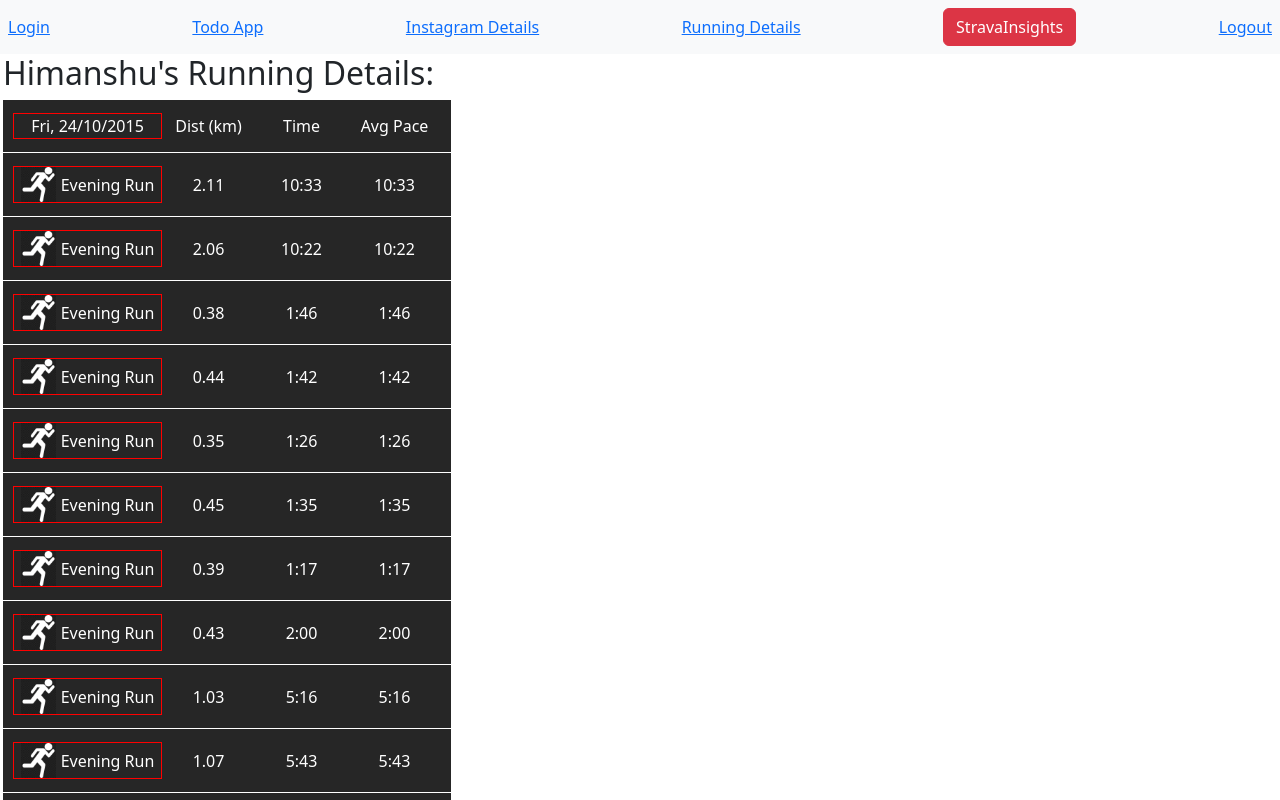
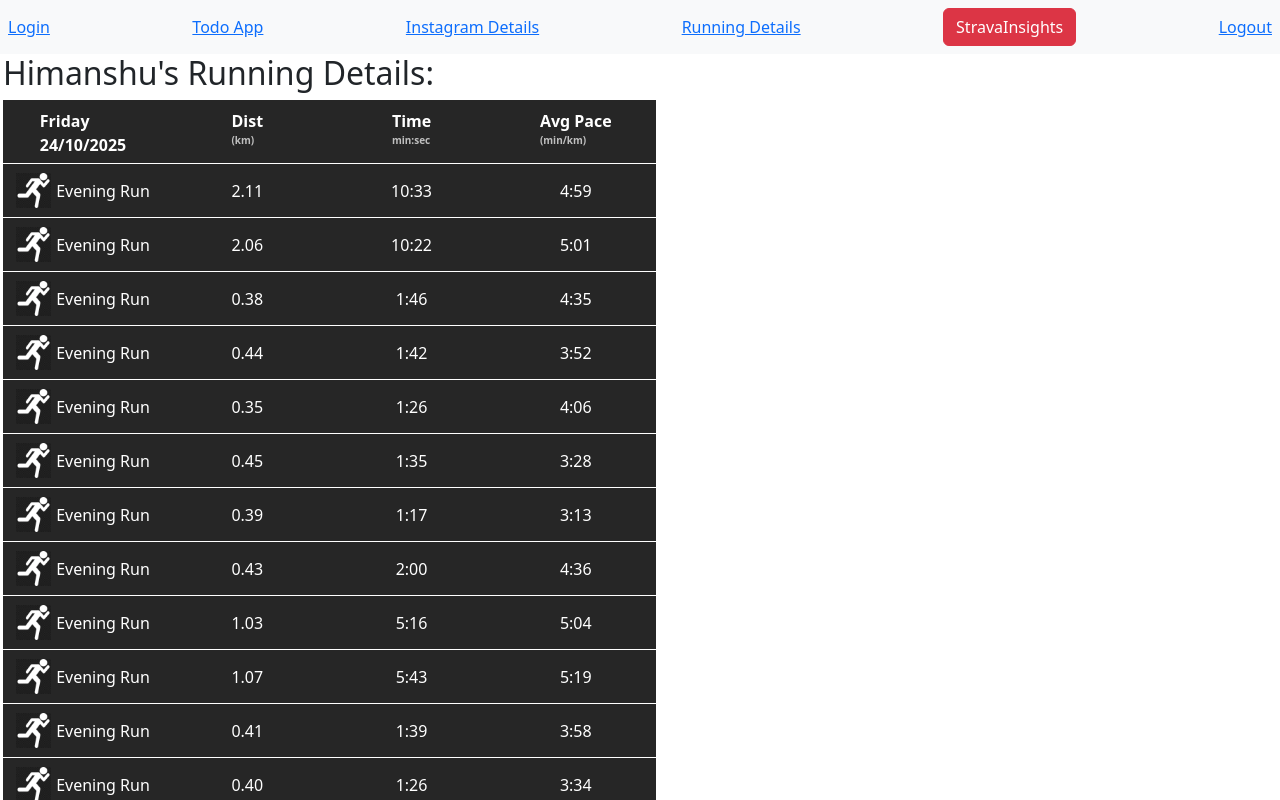
Before and after one commit to yadavhimanshu1811/ReactTypescript, a React (Vite) app: page /stravaInsights in a window 1280 px wide. Shown: the top 800 px of the page. Built offline with nearby package versions, Linux system fonts and the light colour scheme.

Commit message:
improved heading tile

```diff
--- a/src/Projects/Strava Insights/StravaInsights.css
+++ b/src/Projects/Strava Insights/StravaInsights.css
@@ -1,5 +1,5 @@
 .container-div {
-    width: 35%;
+    width: 51%;
     margin: 0 3px;
 }
 
@@ -13,23 +13,41 @@
     display: flex;
     justify-content: space-between;
     align-items: center;
-    padding: 13px 10px;
+    padding: 9px 5px;
     margin: 1px 0;
 }
 
 .tile_item{
     display: flex;
     justify-content: center;
-    width: 25%;
+    width: 150px;
     /* border: 1px solid red; */
 }
 
+.heading_tile{
+    width: 150px;
+    display: flex;
+    justify-content: center;
+    /* border: 1px solid green; */
+    height: 45px;
+    font-weight: 600;
+}
+
+.heading_tile p{
+    margin: 0;
+}
+
+.units{
+    font-size:x-small;
+    color: #bfbfbf;
+}
+
 .date_type_div{
-    width: 40%;
+    width: 150px;
     display: flex;
     align-items: center;
     justify-content: center;
-    border: 1px solid red;
+    /* border: 1px solid red; */
 }
 
 .date_type_div img{
--- a/src/Projects/Strava Insights/StravaInsights.tsx
+++ b/src/Projects/Strava Insights/StravaInsights.tsx
@@ -14,12 +14,32 @@ const StravaInsights = () => {
     <div className="container-div">
       <h2>Himanshu's Running Details:</h2>
       <div className="tile">
-        <div className="date_type_div">
-          Fri, 24/10/2015
+        {/* <div className="heading_tile">Fri, 24/10/2015</div> */}
+        <div className="heading_tile">
+          <div>
+            <p>Friday</p>
+            <p>24/10/2025</p>
+          </div>
         </div>
-        <div className="tile_item">{`Dist (km)`}</div>
-        <div className="tile_item">Time</div>
-        <div className="tile_item">Avg Pace</div>
+        <div className="heading_tile">
+          <div>
+            <p>Dist</p>
+            <p className="units">{` (km)`}</p>
+          </div>
+        </div>
+        {/* <div className="heading_tile">Time</div> */}
+        <div className="heading_tile">
+          <div>
+            <p>Time</p>
+            <p className="units">min:sec</p>
+          </div>
+        </div>
+        <div className="heading_tile">
+          <div>
+            <p>Avg Pace</p>
+            <p className="units">{`(min/km)`}</p>
+          </div>
+        </div>
       </div>
       <div className="tiles_div">
         {runningData.map((it) => (
--- a/src/Projects/Strava Insights/Tile.tsx
+++ b/src/Projects/Strava Insights/Tile.tsx
@@ -1,6 +1,13 @@
 const Tile = (props) => {
   const { tileData } = props;
-  const { name, start_date, distance, moving_time } = tileData;
+  const { name, distance, moving_time, moving_time_raw, distance_raw } = tileData;
+
+  const paceMinPerKm = (distanceMeters: number, timeSeconds: number): string => {
+  const pace = (timeSeconds / distanceMeters) * 1000 / 60; // minutes per km
+  const minutes = Math.floor(pace);
+  const seconds = Math.round((pace - minutes) * 60);
+  return `${minutes}:${seconds.toString().padStart(2, "0")}`;
+}
   return (
     <div className="tile">
       <div className="date_type_div">
@@ -9,7 +16,8 @@ const Tile = (props) => {
       </div>
       <div className="tile_item">{distance}</div>
       <div className="tile_item">{moving_time}</div>
-      <div className="tile_item">{moving_time}</div>
+      {/* <div className="tile_item">{((moving_time_raw*1000)/(distance_raw*60)).toFixed(2)}</div> */}
+      <div className="tile_item">{paceMinPerKm(distance_raw, moving_time_raw)}</div>
     </div>
   );
 };
```
